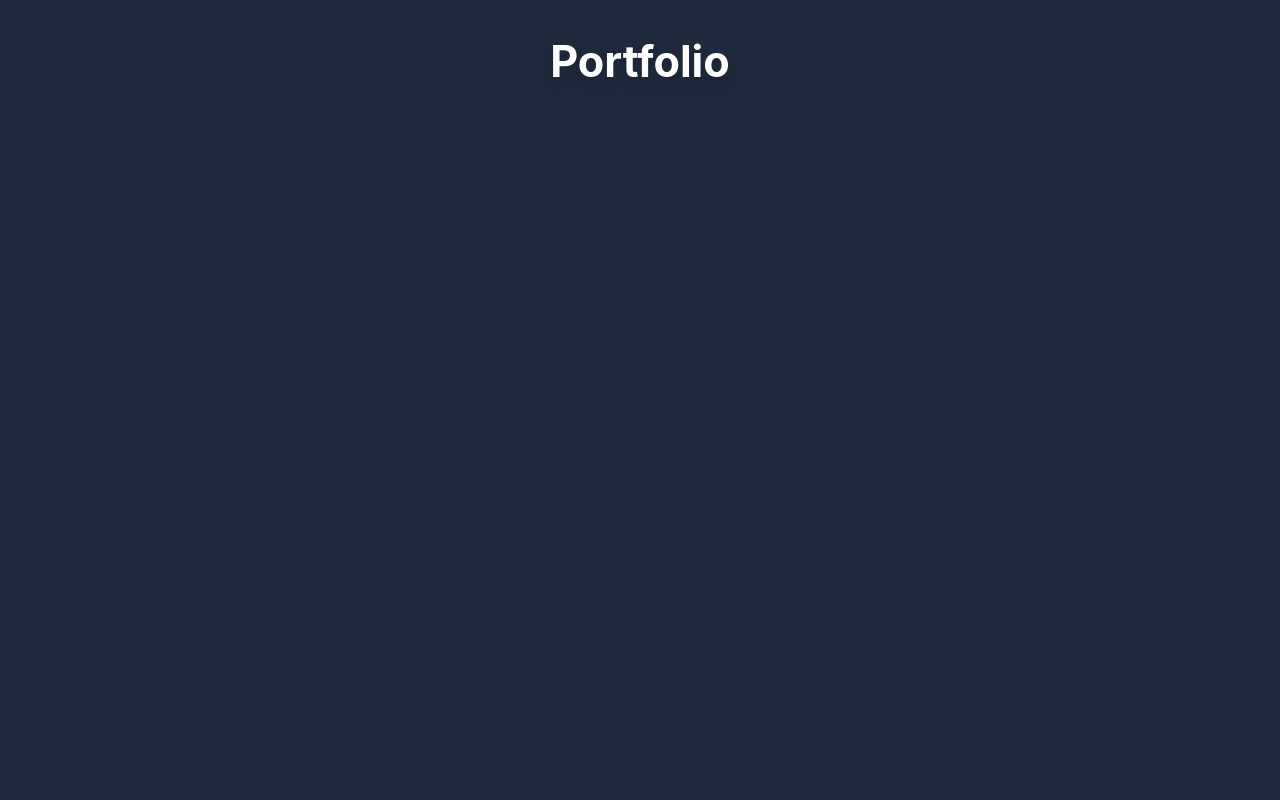
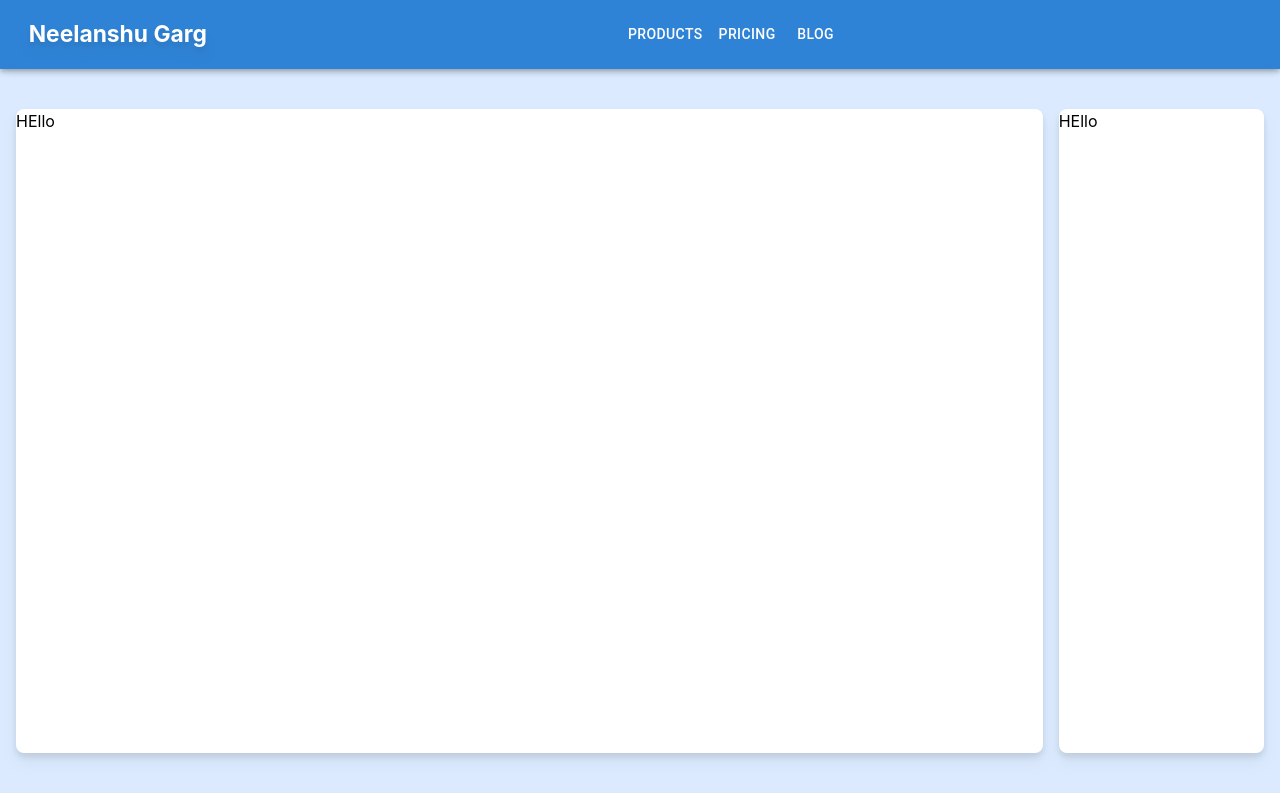
Before and after one commit to neelanshu2001/neelanshu2001.github.io, a React (Vite) app: page / in a window 1280 px wide. Built offline with nearby package versions, Linux system fonts and the light colour scheme.

Commit message:
Basic Layout done

```diff
--- a/package.json
+++ b/package.json
@@ -8,9 +8,13 @@
     "build": "vite build",
     "preview": "vite preview",
     "predeploy": "npm run build",
-    "deploy": "gh-pages -d build"
+    "deploy": "gh-pages -d dist"
   },
   "dependencies": {
+    "@emotion/react": "^11.8.2",
+    "@emotion/styled": "^11.8.1",
+    "@mui/icons-material": "^5.5.1",
+    "@mui/material": "^5.5.1",
     "gh-pages": "^3.2.3",
     "react": "^17.0.2",
     "react-dom": "^17.0.2"
--- a/src/App.jsx
+++ b/src/App.jsx
@@ -1,12 +1,14 @@
 import { useState } from 'react'
 import HomeLayout from './layouts/HomeLayout'
+import Navbar from './basic/molecules/navbar/Navbar'
 import './App.css'
 
 function App() {
   const [count, setCount] = useState(0)
 
   return (
-    <div className="bg-slate-800 text-white h-screen">
+    <div className="h-screen ">
+      <Navbar />
       <HomeLayout />
     </div>
   )
--- /dev/null
+++ b/src/basic/molecules/navbar/Navbar.jsx
@@ -0,0 +1,90 @@
+import React, {useState} from 'react';
+import AppBar from '@mui/material/AppBar';
+import Box from '@mui/material/Box';
+import Toolbar from '@mui/material/Toolbar';
+import IconButton from '@mui/material/IconButton';
+import Typography from '@mui/material/Typography';
+import Menu from '@mui/material/Menu';
+import MenuIcon from '@mui/icons-material/Menu';
+import Container from '@mui/material/Container';
+import Button from '@mui/material/Button';
+import MenuItem from '@mui/material/MenuItem';
+
+const pages = ['Products', 'Pricing', 'Blog'];
+
+
+const Navbar = () => {
+  const [anchorElNav, setAnchorElNav] = useState(null);
+
+
+  const handleOpenNavMenu = (event) => {
+    setAnchorElNav(event.currentTarget);
+  };
+
+
+  const handleCloseNavMenu = () => {
+    setAnchorElNav(null);
+  };
+
+
+
+  return (
+    <AppBar position="static" className='opacity-90'>
+      <Container maxWidth="xl">
+        <Toolbar disableGutters>
+        <div className="text-2xl flex items-center transition ease-in-out delay-150 scale-95 font-bold hover:scale-100 cursor-default   drop-shadow-lg hover:drop-shadow-sm hover:text-blue-200 ">
+            Neelanshu Garg</div>
+
+          <div className="flex flex-grow">
+
+            <Menu
+              id="menu-appbar"
+              anchorEl={anchorElNav}
+              anchorOrigin={{
+                vertical: 'bottom',
+                horizontal: 'left',
+              }}
+              keepMounted
+              transformOrigin={{
+                vertical: 'top',
+                horizontal: 'left',
+              }}
+              open={Boolean(anchorElNav)}
+              onClose={handleCloseNavMenu}
+              sx={{
+                display: { xs: 'block', md: 'none' },
+              }}
+            >
+              {pages.map((page) => (
+                <MenuItem key={page} onClick={handleCloseNavMenu}>
+                  <Typography textAlign="center">{page}</Typography>
+                </MenuItem>
+              ))}
+            </Menu>
+            </div>
+          <Typography
+            variant="h6"
+            noWrap
+            component="div"
+            sx={{ flexGrow: 1, display: { xs: 'flex', md: 'none' } }}
+          >
+            LOGO
+          </Typography>
+          <Box sx={{ flexGrow: 1, display: { xs: 'none', md: 'flex' } }}>
+            {pages.map((page) => (
+              <Button
+                key={page}
+                onClick={handleCloseNavMenu}
+                sx={{ my: 2, color: 'white', display: 'block' }}
+              >
+                {page}
+              </Button>
+            ))}
+          </Box>
+
+        </Toolbar>
+      </Container>
+    </AppBar>
+  );
+};
+export default Navbar;
--- a/src/layouts/HomeLayout.jsx
+++ b/src/layouts/HomeLayout.jsx
@@ -2,9 +2,11 @@ import React from 'react'
 
 const HomeLayout=()=> {
     return (
-        <div className=" text-white hover:text-indigo-100  ">
-            <div className="pt-10 text-5xl transition ease-in-out delay-150 scale-90 font-bold hover:scale-100 cursor-default   drop-shadow-lg hover:drop-shadow-sm text-center">
-            Portfolio
+        <div className="bg-blue-100 h-[90.5vh] text-white flex flex-col hover:text-indigo-100  ">
+
+            <div className="h-full flex flex-row justify-around space-x-4 mx-4">
+            <div className="bg-white rounded-lg drop-shadow-lg  my-10 w-5/6 text-black flex flex-col hover:shadow-sm">HEllo</div>
+            <div className="bg-white rounded-lg drop-shadow-lg my-10 w-2/12 text-black flex flex-col hover:shadow-sm">HEllo</div>
             </div>
         </div>
     )
```
Also changed, not shown: 1 other file (tests, documents, lock files or other folders).
